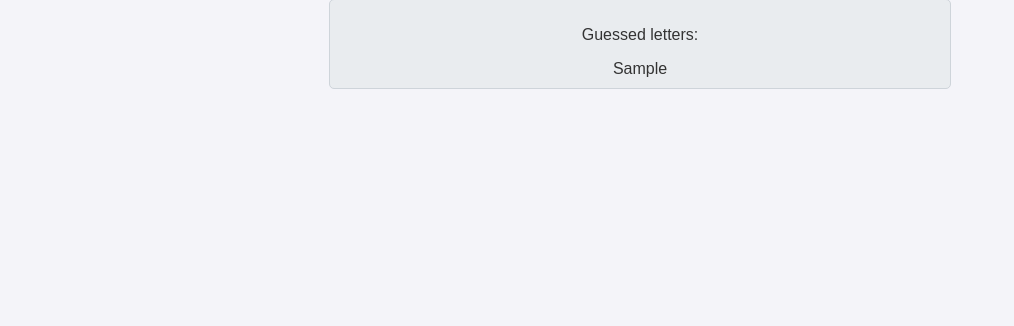
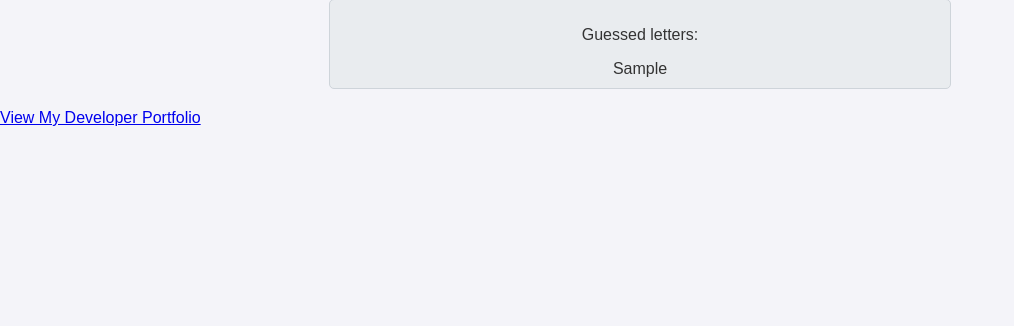
Before and after one commit to CameronCSS/hangman, a Flask app: template templates/index.html in a window 1280 px wide. Shown: the part 474-800 px from the top of the page, without its empty margins (0-1014 px from the left). Run offline with Flask 3, Linux system fonts and the light colour scheme; the template is opened without the code that fills it: most values are stand-ins (such as "Sample title", 1, 10 or a date in 2020).

Commit message:
Update index.html

```diff
--- a/templates/index.html
+++ b/templates/index.html
@@ -42,5 +42,9 @@
         <p>Guessed letters:</p>
         <span>{{ guessed_letters | join(', ') }}</span>
     </div>
+    <!-- Link to main page with a styled button -->
+    <div class="button-container">
+        <a href="https://camcodes.dev" class="button-link">View My Developer Portfolio</a>
+    </div>
 </body>
 </html>
```
